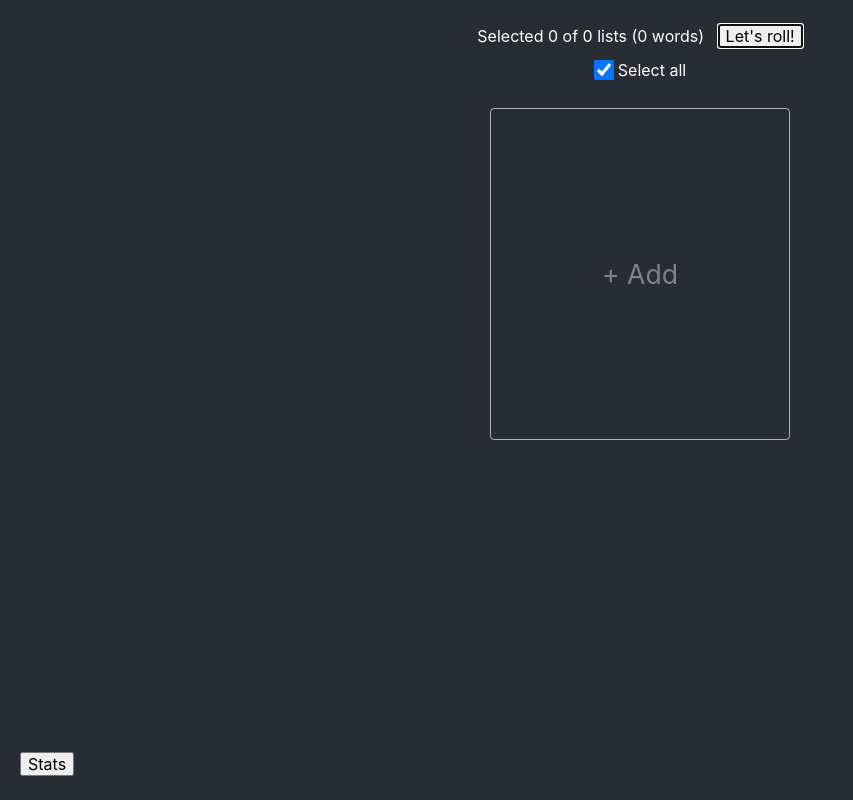
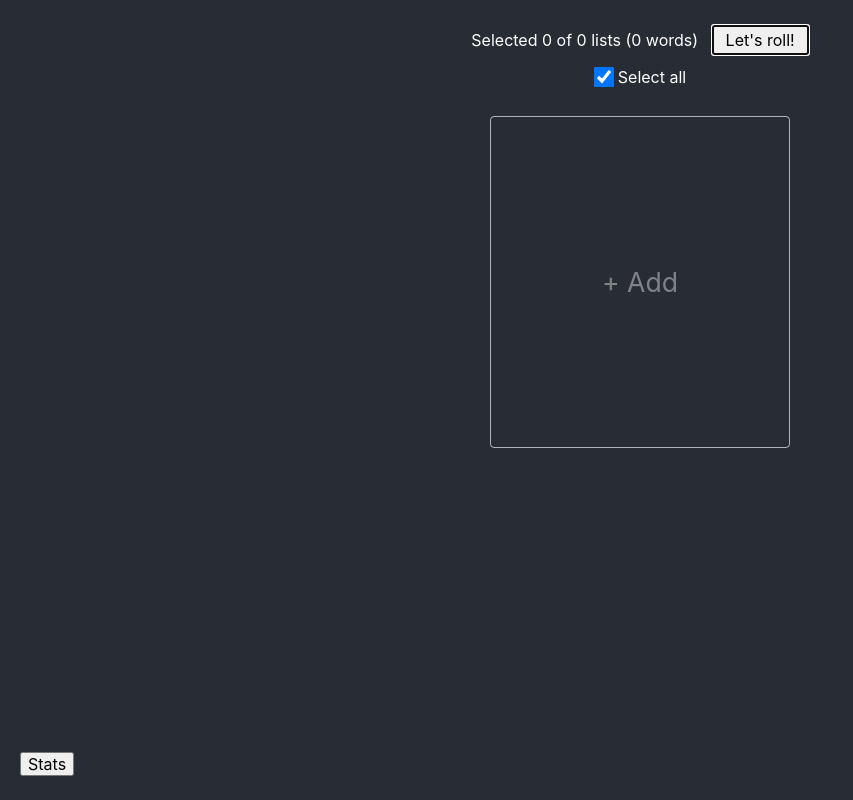
Before and after one commit to SuperOl3g/word-learner, a React (Create React App) app: page / in a window 1280 px wide. Both pictures are taken after a click on the button "Learn!". Shown: the whole page, without its empty margins (0-853 px from the left). Built offline with nearby package versions, Linux system fonts and the light colour scheme.

Commit message:
improved styles

```diff
--- a/src/pages/dictionary-page/dictionary-page.module.css
+++ b/src/pages/dictionary-page/dictionary-page.module.css
@@ -9,7 +9,7 @@
   justify-content: center;
   margin-bottom: 16px;
   align-items: center;
-  min-height: 56px;
+  min-height: 64px;
 }
 
 .blocksContainer {
@@ -129,3 +129,7 @@
   border: none;
   font-size: 20pt;
 }
+
+.actionButton {
+  padding: 4px 12px;
+}
--- a/src/pages/dictionary-page/dictionary-page.tsx
+++ b/src/pages/dictionary-page/dictionary-page.tsx
@@ -78,7 +78,11 @@ function DictionaryPage({
                         Selected {Object.keys(selectedList).length} of {Object.keys(wordLists).length} lists
                         ({wordsCount} {pluralize(wordsCount, ['word', 'words'])})
                         &nbsp;&nbsp;
-                        <button autoFocus onClick={handleStartExerciseBtnClick}>
+                        <button
+                            className={s.actionButton}
+                            autoFocus
+                            onClick={handleStartExerciseBtnClick}
+                        >
                             Let's roll!
                         </button>
                     </div>
@@ -92,6 +96,7 @@ function DictionaryPage({
                     </label>
                 </div> :
                 <button
+                    className={s.actionButton}
                     autoFocus
                     onClick={handleLearnBtnClick}
                 >Learn!</button>}
--- a/src/pages/exercise-page/exercise-page.module.css
+++ b/src/pages/exercise-page/exercise-page.module.css
@@ -21,7 +21,7 @@
 }
 
 .checkBlock {
-    min-height: 120px;
+    min-height: 124px;
     display: flex;
     flex-direction: column;
     align-items: center;
@@ -54,3 +54,7 @@
     bottom: 0;
     left: 60px;
 }
+
+.actionButton {
+    padding: 4px 12px;
+}
--- a/src/pages/exercise-page/exercise-page.tsx
+++ b/src/pages/exercise-page/exercise-page.tsx
@@ -89,13 +89,14 @@ function ExercisePage({ wordLists, curListKeys, onBackButtonClick, onAnswer }: I
             <br/>
             <div className={s.checkTitle}>You were right?</div>
             <div>
-                <button autoFocus onClick={() => handleAnswer(true)}>Yes</button>
+                <button className={s.actionButton} autoFocus onClick={() => handleAnswer(true)}>Yes</button>
                 &nbsp;&nbsp;
-                <button onClick={() => handleAnswer(false)}>Nope</button>
+                <button className={s.actionButton} onClick={() => handleAnswer(false)}>Nope</button>
             </div>
         </div> :
         <div className={s.checkBlock}>
             <button
+                className={s.actionButton}
                 autoFocus
                 onClick={handleCheckBtnClick}
             >Check</button>
@@ -122,7 +123,11 @@ function ExercisePage({ wordLists, curListKeys, onBackButtonClick, onAnswer }: I
             <div>This means:</div>
             <div><b>{definition}</b></div>
             <br/>
-            <button autoFocus onClick={handleInputSkipClick}>Next word</button>
+            <button
+                className={s.actionButton}
+                autoFocus
+                onClick={handleInputSkipClick}
+            >Next word</button>
         </div>
     }
 
```
